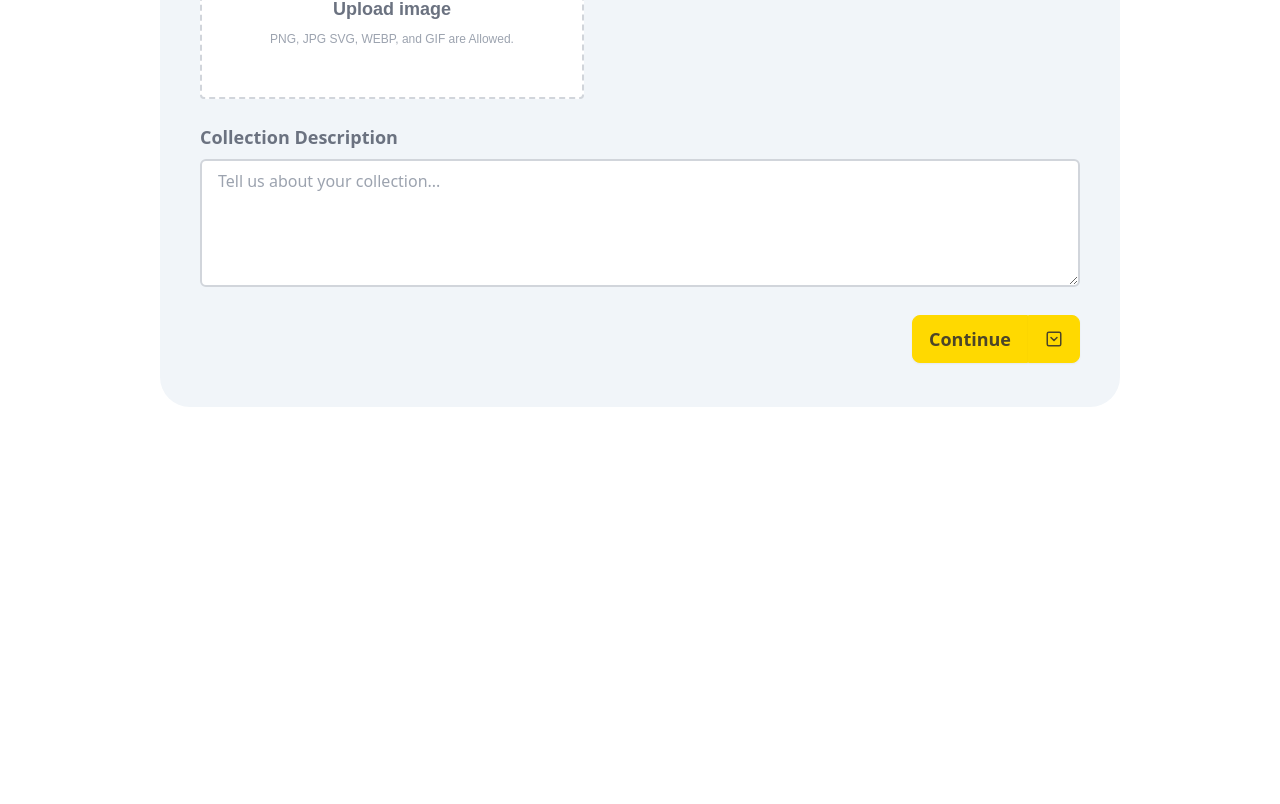
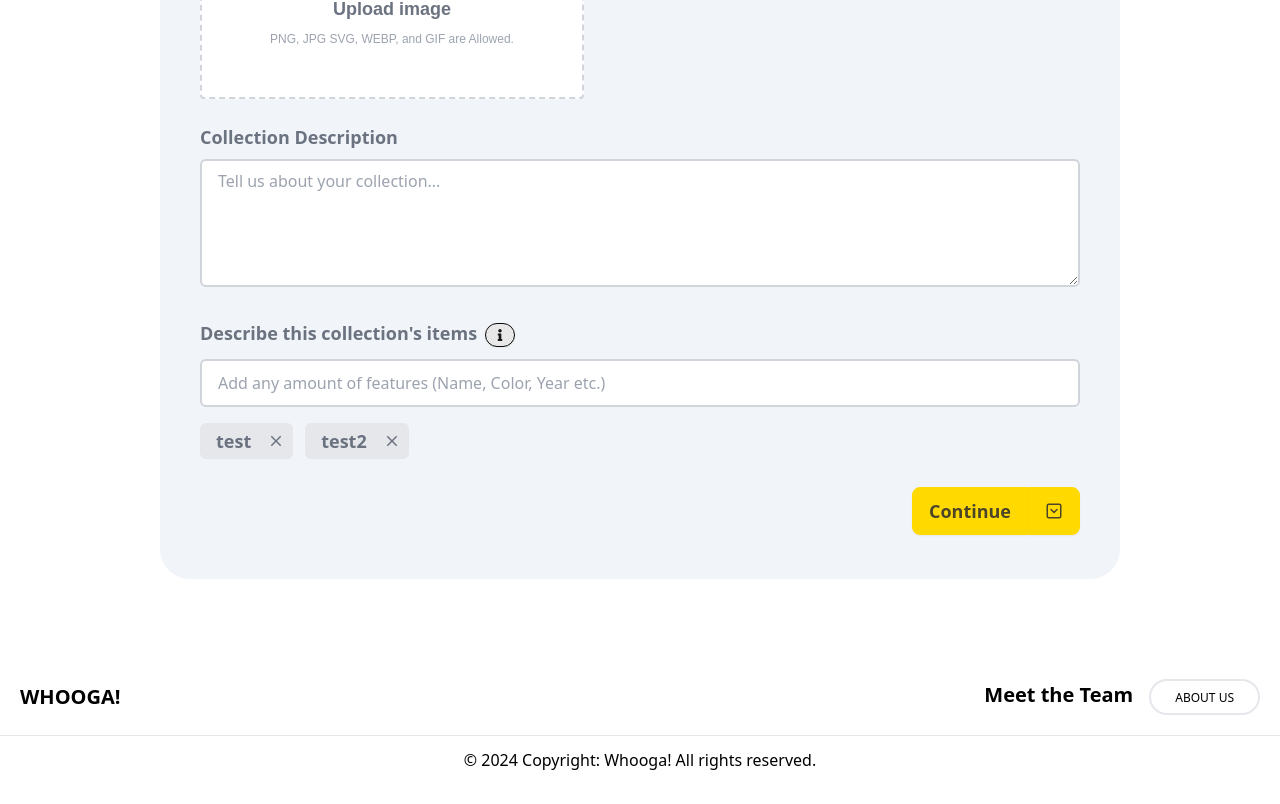
Before and after one commit to Whooga-MERN/Whooga-MERN, a React (Vite) app in the folder client/: page /new_collection_form in a window 1280 px wide. Shown: the part 465-1269 px from the top of the page. Before the commit the page ends 878 px from the top, so only its background shows below. Built offline with nearby package versions, Linux system fonts and the light colour scheme.

Commit message:
Added info modal and tags

```diff
--- a/client/src/Components/Footer.tsx
+++ b/client/src/Components/Footer.tsx
@@ -18,8 +18,9 @@ export default function Footer(): JSX.Element {
             </div>
 
             {/* <!--Copyright section--> */}
+            <hr />
             <div
-                className="p-3 text-center bg-black bg-opacity-20">
+                className="p-3 text-center">
                 © 2024 Copyright:
                 Whooga! All rights reserved.
             </div>
--- a/client/src/Pages/new_collection_form.tsx
+++ b/client/src/Pages/new_collection_form.tsx
@@ -2,28 +2,15 @@ import React, { useEffect, useState } from 'react';
 
 import { LuChevronDownSquare } from "react-icons/lu";
 import { FaPencil } from "react-icons/fa6";
+import { FaInfo } from "react-icons/fa";
+import { IoMdClose } from "react-icons/io";
 import Header from "../Components/Header";
-
-const offeredFeatures : string[] = [
-    "Id",
-    "Title",
-    "Name",
-    "Year",
-    "Description",
-    "Color",
-    "Size",
-    "Texture",
-    "Material",
-    "Weight",
-    "Price",
-    "Condition",
-    "Limited Edition",
-
-];
+import Footer from "../Components/Footer";
 
 function NewCollectionForm(){
 
     const [collectionName, setCollectionName] = useState('');
+    const [featureTags, setFeatureTags] = useState<string[]>(["test", "test2"]);
 
     useEffect(() => {
         const storedCollectionName = localStorage.getItem('collectionName');
@@ -31,6 +18,25 @@ function NewCollectionForm(){
             setCollectionName(storedCollectionName);
         }
     }, []);
+
+    const openModal = () => {
+        const modal = document.getElementById('my_modal_3') as HTMLDialogElement | null;
+        if (modal) {
+            modal.showModal();
+        }
+    };
+
+    const handleEnterPress = (event: React.KeyboardEvent<HTMLInputElement>) => {
+        if (event.key === 'Enter') {
+            const newFeature = (event.target as HTMLInputElement).value;
+            setFeatureTags([...featureTags, newFeature]);
+            (event.target as HTMLInputElement).value = '';
+        }
+    };
+
+    const deleteFeatureTag = (tagToDelete: string) => {
+        setFeatureTags(featureTags.filter(tag => tag !== tagToDelete));
+    };
 
     return (
         <>
@@ -44,7 +50,7 @@ function NewCollectionForm(){
         </div>
 
         {/* Upload Collection Form */}
-        <div className="flex flex-col lg:ml-40 md:ml-20 sm:ml-10 ml-5 justify-center w-3/4 2xl:w-1/2 bg-slate-100 p-10"
+        <div className="flex flex-col mb-20 lg:ml-40 md:ml-20 sm:ml-10 ml-5 justify-center w-3/4 2xl:w-1/2 bg-slate-100 p-10"
             style={{borderRadius: 30}}>
             <div className="flex flex-col justify-center">
                 <label htmlFor="collectionName" className="text-gray-500 font-semibold text-lg">Collection Name</label>
@@ -53,6 +59,7 @@ function NewCollectionForm(){
                     <FaPencil className="absolute right-5 top-1/2 transform -translate-y-1/4"/>
                 </div>
             </div>
+
             {/* Upload Image */}
             <div className="flex flex-col justify-center mt-6">
                 <p className="text-gray-500 font-semibold text-lg">Collection Cover Image</p>
@@ -78,7 +85,36 @@ function NewCollectionForm(){
             </div>
 
             {/* Features */}
+            <div className="flex flex-col justify-center mt-8">
+                <div className="flex">
+                    <label htmlFor="collectionDescription" className="text-gray-500 font-semibold text-lg">Describe this collection's items</label>
 
+                    {/* Info Button */}
+                    <button className="btn btn-xs rounded-full my-1 mx-2 border-zinc-950" onClick={openModal}><FaInfo /></button>
+                </div>
+
+                {/* Info Modal */}
+                <dialog id="my_modal_3" className="modal">
+                    <div className="modal-box">
+                        <form method="dialog">
+                            {/* if there is a button in form, it will close the modal */}
+                            <button className="btn btn-sm btn-circle btn-ghost absolute right-2 top-2">✕</button>
+                        </form>
+                        <h3 className="font-bold text-lg">Item features</h3>
+                        <p className="py-4">These feature tags refer to what you would like to view, sort, and search the items in this collection by.</p>
+                    </div>
+                </dialog>
+
+                <input type="text" onKeyDown={handleEnterPress} placeholder="Add any amount of features (Name, Color, Year etc.)" id="collectionName" className="w-full h-12 mt-2 border-2 border-gray-300 rounded-md px-4" />
+            </div>
+            <div className="flex flex-wrap mt-2">
+                {featureTags.map((tag, index) => (
+                    <div key={index} className="flex items-center bg-gray-200 text-gray-500 font-semibold text-lg rounded-md pl-4 pr-2 py-1 mr-3 mt-2">
+                        {tag}
+                        <button className="pl-4 " onClick={() => deleteFeatureTag(tag)}><IoMdClose /></button>
+                    </div>
+                ))}
+            </div>
 
             {/* Dropdown Button */}
             <div className="flex justify-end mt-6">
@@ -98,7 +134,9 @@ function NewCollectionForm(){
                 </ul>
                 </div>
             </div>
+
         </div>
+        <Footer />
         </>
     )
 }
```
